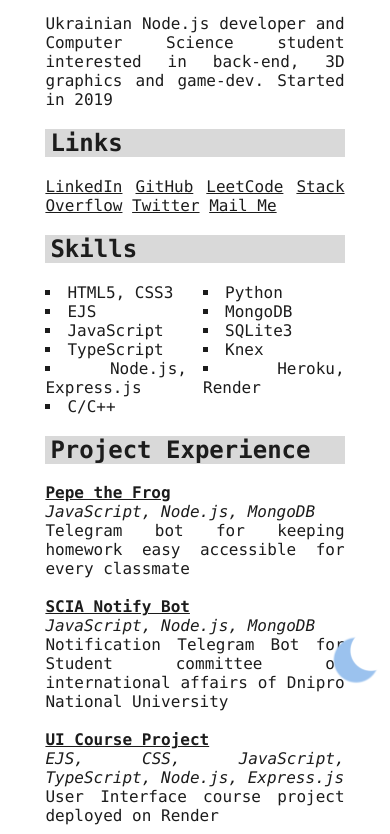
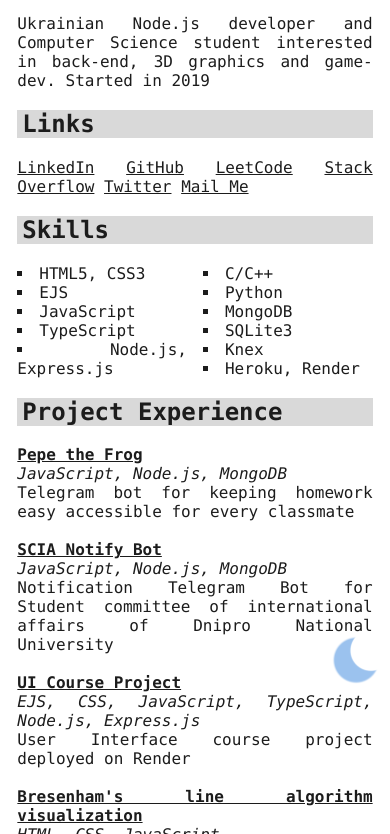
Before and after one commit to slymachenko/slymachenko.github.io, a plain HTML site: page index.html in a window 390 px wide. Shown: the part 146-980 px from the top of the page. Drawn offline with Linux system fonts and the light colour scheme.

Commit message:
fix phone margin

```diff
--- a/style.css
+++ b/style.css
@@ -54,7 +54,7 @@ a:hover {
 #container {
   text-align: justify;
   font-size: clamp(16px, 3vw, 22px);
-  width: min(80%, 700px);
+  width: min(95%, 700px);
   margin: auto;
 }
 
```
